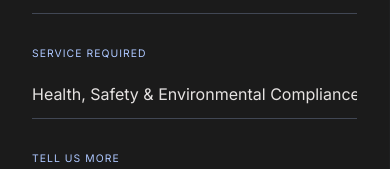
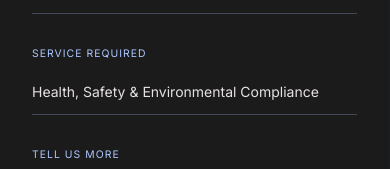
Before and after one commit to AdamVT85/kirk, a React (Vite) app: page /consultation in a window 390 px wide. Shown: the part 805-974 px from the top of the page. Built offline with nearby package versions, Linux system fonts and the light colour scheme.

Commit message:
fix: shrink consultation service select on mobile to fit long labels
The select inherited the default 16px body size, making labels like
"Health, Safety & Environmental Compliance" clip in the populated
field on ~380px viewports. Dropped to text-sm on mobile.

```diff
--- a/src/pages/Consultation.jsx
+++ b/src/pages/Consultation.jsx
@@ -47,7 +47,7 @@ export default function Consultation() {
                         </div>
                         <div className="relative group">
                             <label className="block text-[0.65rem] uppercase tracking-widest text-primary mb-2">{content.form.fields.subjectLabel}</label>
-                            <select name="service" className="w-full bg-transparent border-0 border-b border-outline-variant py-3 focus:ring-0 focus:border-primary transition-colors text-on-surface appearance-none" required>
+                            <select name="service" className="w-full bg-transparent border-0 border-b border-outline-variant py-3 focus:ring-0 focus:border-primary transition-colors text-on-surface text-sm md:text-base appearance-none" required>
                                 {content.form.fields.subjectOptions.map((opt, i) => (
                                     <option key={i} className="bg-surface-container-high">{opt}</option>
                                 ))}
```
